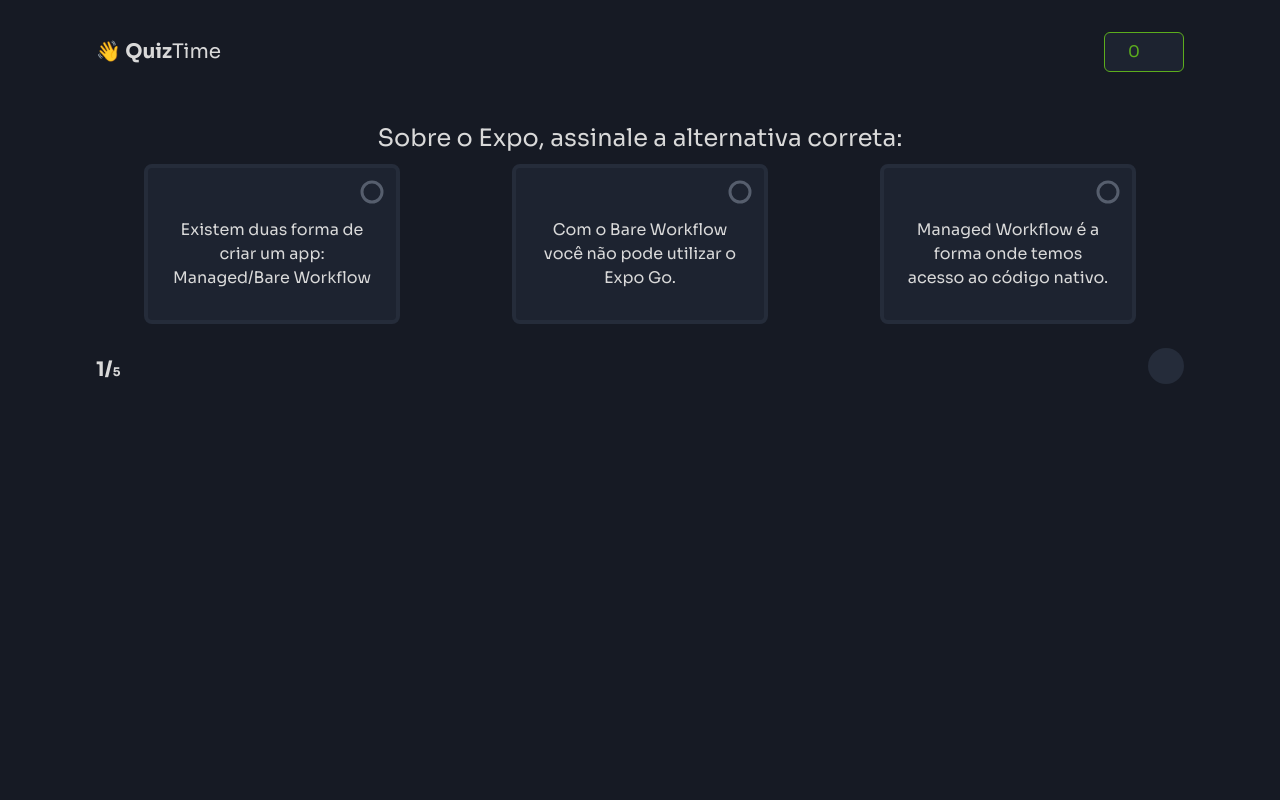
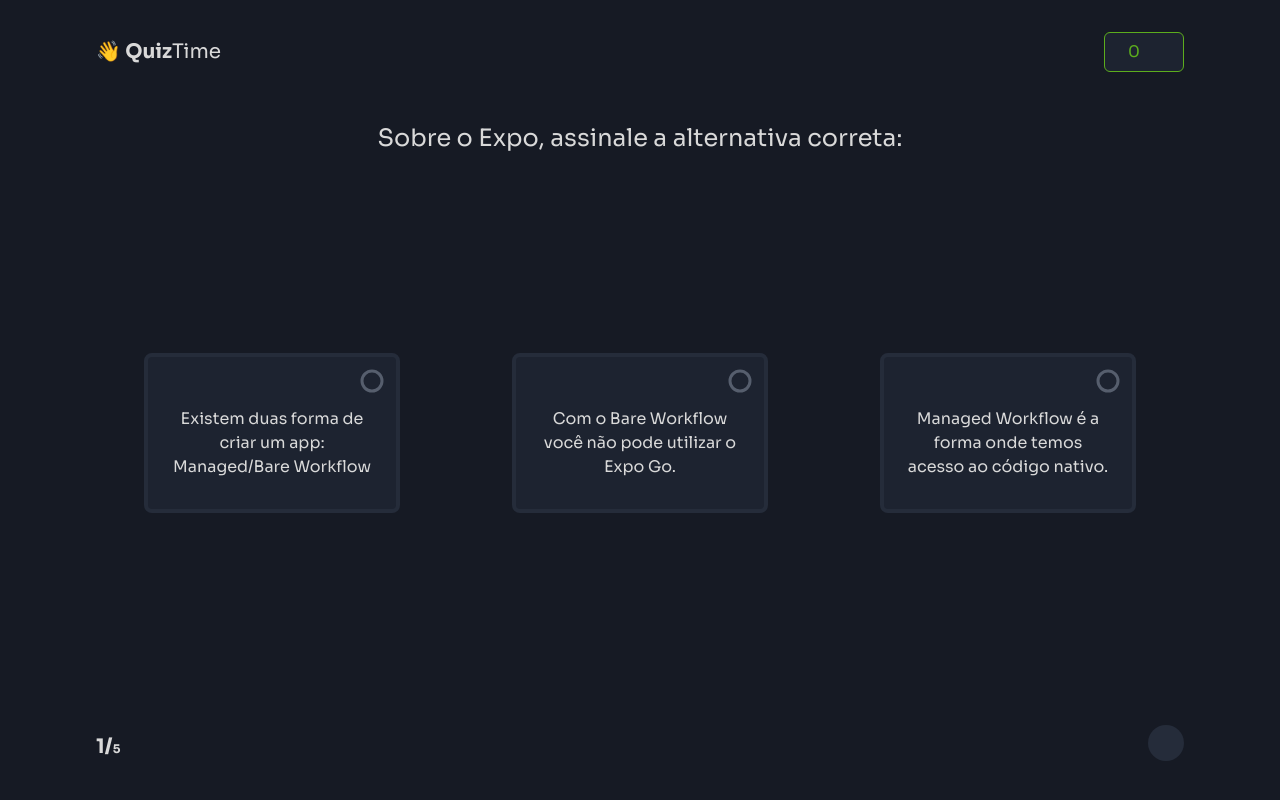
Before and after one commit to wenblack/quiz-app, a Next.js app: page / in a window 1280 px wide. Built offline with nearby package versions, Linux system fonts and the light colour scheme; some icons are missing.

Commit message:
🦄 refactor: Fixed Sreen Layout

```diff
--- a/src/pages/index.tsx
+++ b/src/pages/index.tsx
@@ -99,7 +99,7 @@
 
   return (
     <main
-      className={`flex flex-col overflow-x-hidden bg-gray-600 min-h-screen items-center py-8 px-24 ${sora.className}`}
+      className={`flex flex-col overflow-x-hidden bg-gray-600 h-screen items-center py-8 px-24 ${sora.className}`}
     >
       <Header value={count} />
       <h1 className="text-h1 h-44 pt-6 lg:h-fit w-screen px-[10vw] text-center text-gray-100 ">
```
